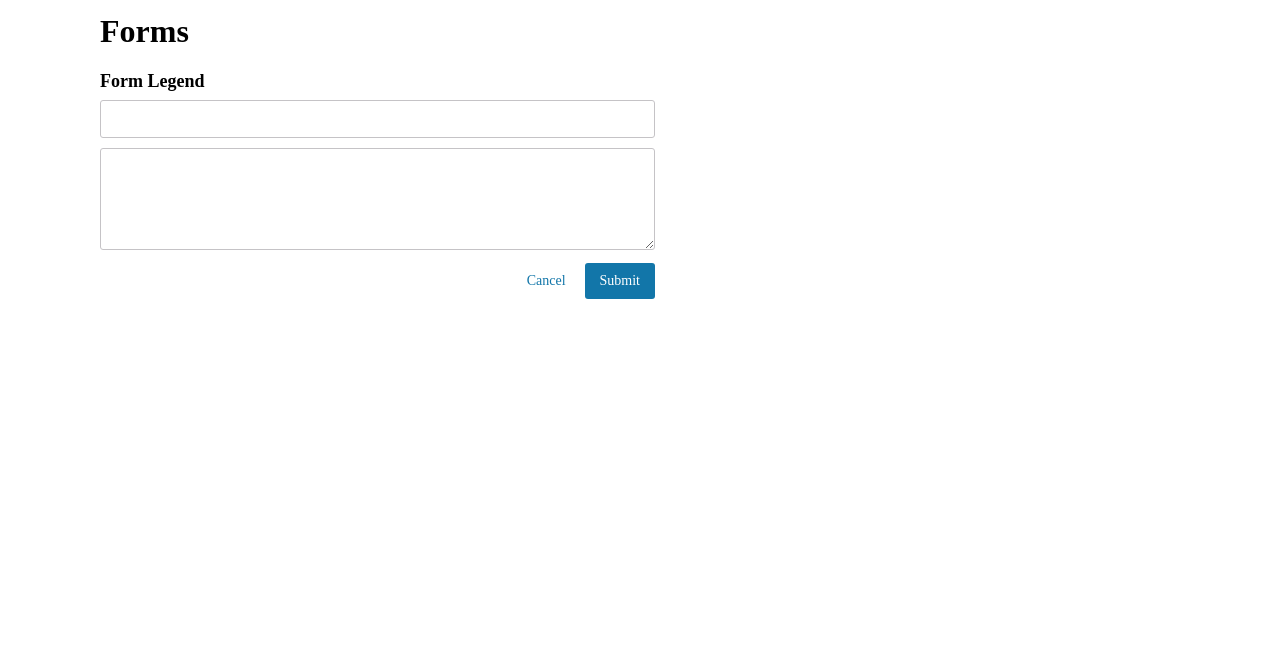
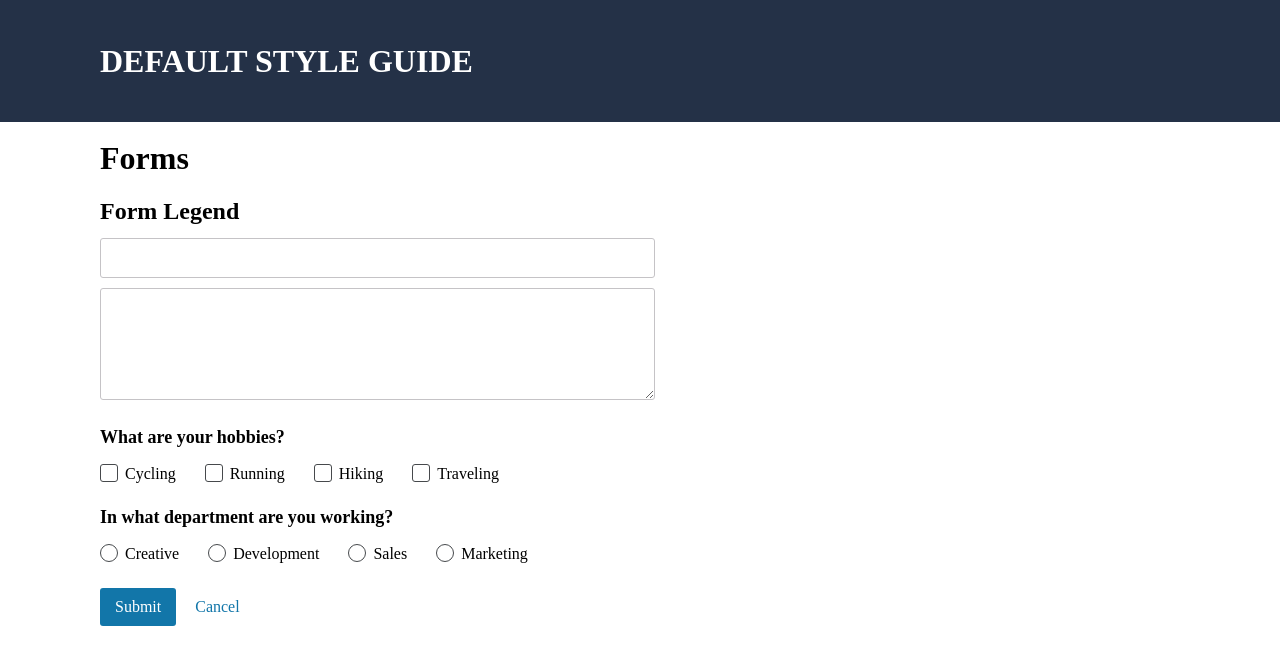
Before and after one commit to vrinceanuv/default-styleguide, a website: page public/index.html in a window 1280 px wide. Drawn offline with Linux system fonts and the light colour scheme; a web font is replaced by a local one.

Commit message:
Updates: header, buttons, forms (radio button, checkboxes), README

```diff
--- a/modules/elements/buttons.scss
+++ b/modules/elements/buttons.scss
@@ -13,6 +13,11 @@ button {
   &.button-primary {
     background-color: $cerulean;
     color: $white;
+
+    &:disabled {
+      background-color: $lavender-gray;
+      color: $white;
+    }
   }
 
   &:focus {
@@ -22,4 +27,12 @@ button {
   &:hover {
     @include opacity(0.8);
   }
+
+  &:disabled {
+    cursor: default;
+    color: $lavender-gray;
+    &:hover {
+      @include opacity(1);
+    }
+  }
 }
--- a/modules/elements/forms.scss
+++ b/modules/elements/forms.scss
@@ -1,8 +1,15 @@
 form {
   width: 100%;
+  position: relative;
   legend {
+    @extend h2;
+    padding-top: 0;
+  }
+
+  .group-title {
     @extend h3;
-    padding-top: 0;
+    @extend .margin-top-small;
+    display: block;
   }
 }
 
@@ -21,10 +28,71 @@ input[type="text"], textarea {
   @include box-shadow(none);
 
   border: 1px solid $lavender-gray;
-  font-size: $font-text;
+  font-size: $form-text;
   width: 100%;
 }
 
 textarea {
   resize: vertical;
 }
+
+input[type="checkbox"] {
+  + label {
+
+    &::before,
+    &::after {
+      @include border-radius(3px);
+    }
+  }
+}
+
+input[type="radio"] {
+  + label {
+
+    &::before,
+    &::after {
+      @include border-radius(50%);
+    }
+  }
+}
+
+input[type="checkbox"], input[type="radio"] {
+  display: none;
+
+  + label {
+    @extend .margin-vertical-medium;
+    @extend .padding-horizontal-xlarge;
+    vertical-align: middle;
+    position: relative;
+    display: inline-block;
+
+    &::before {
+      width: 16px;
+      height: 16px;
+      border: 1px solid $outer-space;
+      content: "";
+      position: absolute;
+      left: 0;
+      top: -2px;
+    }
+  }
+
+  &:checked + label {
+    &::before {
+      border: 1px solid $cerulean;
+    }
+    &::after {
+      width: 10px;
+      height: 10px;
+      background-color: $cerulean;
+      content: "";
+      position: absolute;
+      left: 4px;
+      top: 2px;
+    }
+  }
+}
+
+label {
+  font-size: $form-text;
+}
--- /dev/null
+++ b/modules/elements/header.scss
@@ -0,0 +1,4 @@
+header {
+  background-color: $japanese-indigo;
+  color: $white;
+}
--- a/modules/elements/index.scss
+++ b/modules/elements/index.scss
@@ -1,2 +1,3 @@
 @import './forms.scss';
 @import './buttons.scss';
+@import './header.scss';
--- a/modules/grid/index.scss
+++ b/modules/grid/index.scss
@@ -16,7 +16,7 @@ $columns: (1, 2, 3, 4, 5, 6, 7, 8, 9, 10, 11, 12);
   display: inline-flex;
   float: left;
   width: $column-width-xlarge;
-  margin: 0 $grid-gutter/2 10px;
+  margin: 5px $grid-gutter/2 5px;
 }
 
 @each $size in $columns {
--- a/modules/utils/mixins.scss
+++ b/modules/utils/mixins.scss
@@ -33,6 +33,7 @@
     display: block;
     clear: both;
     content: "";
+    height: 1px;
   }
 }
 
--- a/modules/utils/reusable.scss
+++ b/modules/utils/reusable.scss
@@ -123,3 +123,7 @@ $size-list: (small: $padding-small, medium: $padding-medium, large: $padding-lar
 .float-left {
   float: left;
 }
+
+.clearfix {
+  @include clearfix();
+}
--- a/modules/utils/variables.scss
+++ b/modules/utils/variables.scss
@@ -33,9 +33,10 @@ $h4:                       15px;
 $h5:                       13px;
 $h6:                       11px;
 
-$paragraph:                14px;
-$font-text:                $paragraph;
-$button-text:              $paragraph;
+$default-text:             16px;
+$font-text:                $default-text;
+$button-text:              $default-text;
+$form-text:                $default-text;
 
 // Paddings
 $padding-small:            5px;
--- a/public/index.html
+++ b/public/index.html
@@ -4,8 +4,19 @@
   <meta charset="UTF-8">
   <title>Default Style Guide</title>
   <link rel="stylesheet" href="css/main.css">
+  <link rel="stylesheet" href="css/demo.css">
 </head>
 <body>
+
+  <header class="padding-round-xlarge uppercase">
+    <div class="container">
+      <div class="row">
+        <div class="col col-12">
+          <h1>Default style guide</h1>
+        </div>
+      </div>
+    </div>
+  </header>
 
   <div class="container">
     <div class="row">
@@ -17,14 +28,30 @@
       <div class="col col-6">
         <form action="#">
           <legend>Form Legend</legend>
-          <p>
-            <input type="text">
-          </p>
+          <input type="text">
           <textarea rows="5"></textarea>
 
-          <div class="float-right">
+          <span class="group-title">What are your hobbies?</span>
+          <input type="checkbox" id="cycling" name="hobbies"> <label for="cycling">Cycling</label>
+          <input type="checkbox" id="running" name="hobbies"> <label for="running">Running</label>
+          <input type="checkbox" id="hiking" name="hobbies"> <label for="hiking">Hiking</label>
+          <input type="checkbox" id="traveling" name="hobbies"> <label for="traveling">Traveling</label>
+
+          <div class="clearfix"></div>
+
+          <span class="group-title">In what department are you working?</span>
+          <input type="radio" id="designer" name="profession-choice"> <label for="designer">Creative</label>
+          <input type="radio" id="developer" name="profession-choice"> <label for="developer">Development</label>
+          <input type="radio" id="sales" name="profession-choice"> <label for="sales">Sales</label>
+          <input type="radio" id="marketing" name="profession-choice"> <label for="marketing">Marketing</label>
+
+          <div class="clearfix"></div>
+
+          <div class="float-left margin-top-large">
+            <!-- <button disabled>Cancel</button> -->
+            <button class="button-primary">Submit</button>
             <button>Cancel</button>
-            <button class="button-primary">Submit</button>
+            <!-- <button class="button-primary" disabled>Submit</button> -->
           </div>
         </form>
       </div>
```
Also changed, not shown: README.md, public/css/main.css.
